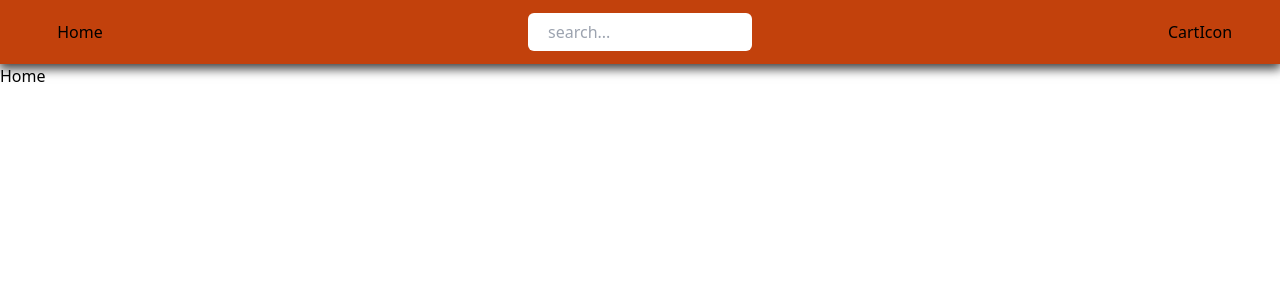
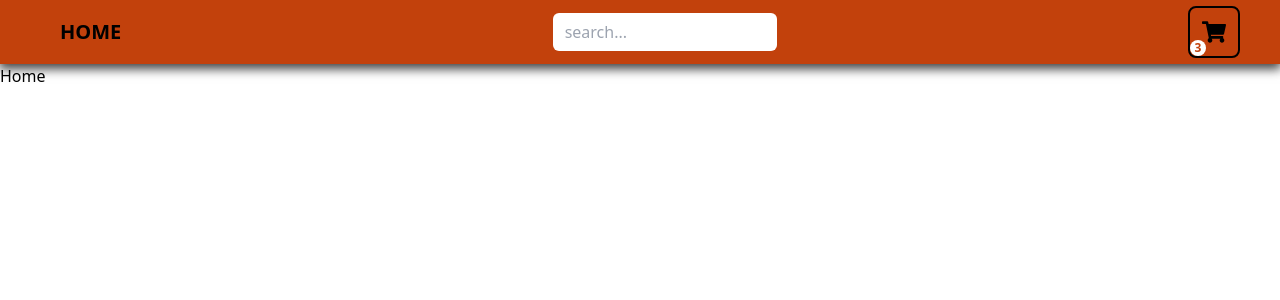
Before and after one commit to minzhoudu/mern-product-cart, a React (Vite) app in the folder frontend/: page / in a window 1280 px wide. Shown: the top 300 px of the page. Built offline with nearby package versions, Linux system fonts and the light colour scheme.

Commit message:
[Fe: feature] navbar and minicart icon

```diff
--- a/frontend/package.json
+++ b/frontend/package.json
@@ -13,6 +13,7 @@
   "dependencies": {
     "react": "^18.2.0",
     "react-dom": "^18.2.0",
+    "react-icons": "^5.0.0",
     "react-router-dom": "^6.21.1"
   },
   "devDependencies": {
--- /dev/null
+++ b/frontend/src/components/MiniCart.tsx
@@ -0,0 +1,9 @@
+import { FC } from "react";
+
+interface CartProps {}
+
+const Cart: FC<CartProps> = () => {
+    return <>Cart</>;
+};
+
+export default Cart;
--- a/frontend/src/components/Navbar.tsx
+++ b/frontend/src/components/Navbar.tsx
@@ -1,5 +1,6 @@
 import { FC } from "react";
 import { NavLink } from "react-router-dom";
+import { FaShoppingCart } from "react-icons/fa";
 
 interface NavbarProps {}
 
@@ -7,15 +8,19 @@ const Navbar: FC<NavbarProps> = () => {
     return (
         <div className="w-full bg-orange-700 shadow-[0px_4px_10px_1px_rgba(0,0,0,0.75)]">
             <div className="flex justify-between items-center text-center mx-10 h-16">
-                <NavLink to="/" className="w-20">
-                    Home
+                <NavLink to="/" className="px-5 font-bold text-xl hover:text-white">
+                    HOME
                 </NavLink>
 
-                <input type="text" placeholder="search..." className="rounded-md h-3/5 w-56 px-5" />
+                <input type="text" placeholder="search..." className="rounded-md h-3/5 w-56 px-3" />
 
-                <div className="w-20">
-                    <h1>CartIcon</h1>
-                </div>
+                <button className="relative p-3 border-2 border-black rounded-lg text-2xl cursor-pointer hover:border-white hover:text-white">
+                    <FaShoppingCart />
+
+                    <div className="absolute bottom-0 left-0 w-2 h-2 rounded-full bg-white flex justify-center items-center p-2 text-orange-700 text-xs font-bold">
+                        3
+                    </div>
+                </button>
             </div>
         </div>
     );
```
Also changed, not shown: 1 other file (tests, documents, lock files or other folders).
